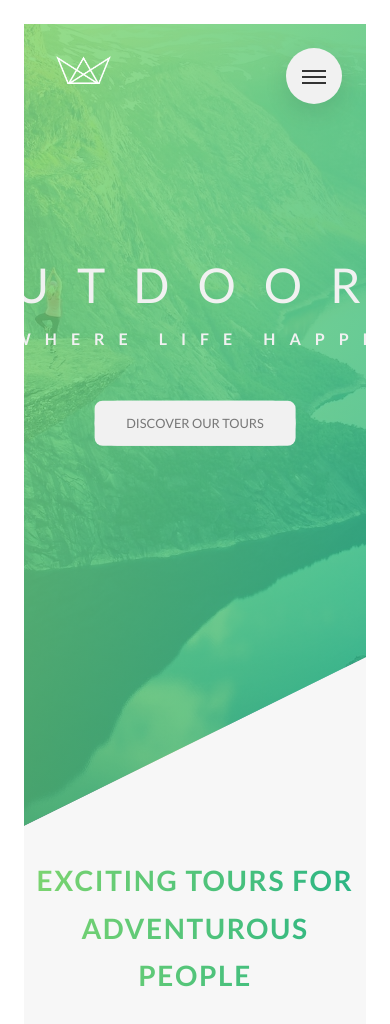
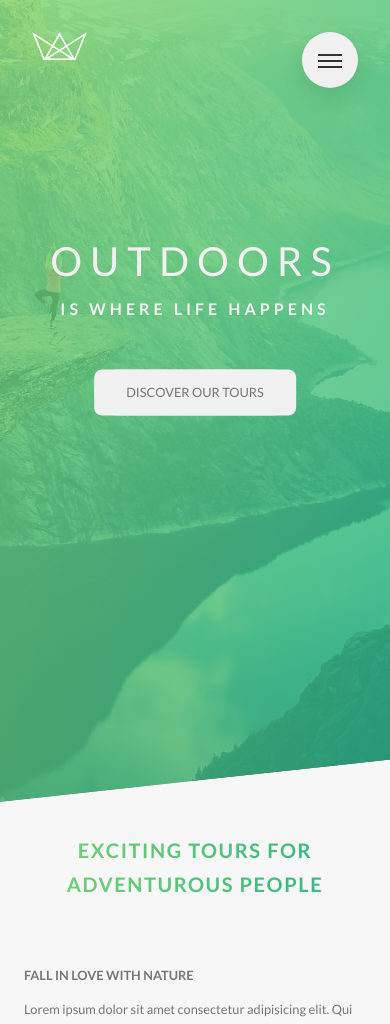
Before and after one commit to peteyb/advanced-css-course, a PHP site: page /Natours/starter/index.php in a window 390 px wide; the page is wider, and only the part inside the window is pictured. Shown: the top 1024 px of that part. Run offline with PHP 8.4, Linux system fonts and the light colour scheme.

Commit message:
media queries

```diff
--- a/Natours/starter/css/style.css
+++ b/Natours/starter/css/style.css
@@ -32,9 +29,16 @@ html {
   @media (max-width: 37.5em) {
     html {
       font-size: 50%; } }
+  @media (min-width: 112.5em) {
+    html {
+      font-size: 75%; } }
 
 body {
-  box-sizing: border-box; }
+  box-sizing: border-box;
+  padding: 3rem; }
+  @media (max-width: 56.25em) {
+    body {
+      padding: 0; } }
 
 @keyframes moveInLeft {
   0% {
@@ -71,7 +75,6 @@ body {
   font-weight: 400;
   line-height: 1.7;
   color: #777;
-  padding: 3rem;
   box-sizing: border-box; }
 
 .heading-primary {
@@ -85,6 +88,10 @@ body {
     font-weight: 400;
     letter-spacing: 3.5rem;
     animation: moveInLeft 1s ease-out; }
+    @media (max-width: 37.5em) {
+      .heading-primary--main {
+        letter-spacing: 1rem;
+        font-size: 5rem; } }
   .heading-primary--sub {
     display: block;
     font-size: 2rem;
@@ -93,6 +100,9 @@ body {
     animation-name: moveInRight;
     animation-duration: 1s;
     animation-timing-function: ease-out; }
+    @media (max-width: 37.5em) {
+      .heading-primary--sub {
+        letter-spacing: .5rem; } }
 
 .heading-secondary {
   font-size: 3.5rem;
@@ -104,6 +114,12 @@ body {
   color: transparent;
   letter-spacing: .2rem;
   transition: all .2s; }
+  @media (max-width: 56.25em) {
+    .heading-secondary {
+      font-size: 3rem; } }
+  @media (max-width: 37.5em) {
+    .heading-secondary {
+      font-size: 2.5rem; } }
   .heading-secondary:hover {
     transform: skewY(2deg) skewX(15deg) scale(1.1);
     text-shadow: 0.5rem 1rem 2rem rgba(0, 0, 0, 0.2); }
@@ -556,6 +572,10 @@ body {
   box-shadow: 0 1rem 3rem rgba(0, 0, 0, 0.1);
   text-align: center;
   cursor: pointer; }
+  @media (max-width: 56.25em) {
+    .navigation__button {
+      top: 4rem;
+      right: 4rem; } }
 
 .navigation__background {
   height: 6rem;
@@ -567,6 +587,10 @@ body {
   background-image: radial-gradient(#7ed56f, #28b485);
   z-index: 1000;
   transition: transform 0.8s cubic-bezier(0.86, 0, 0.07, 1); }
+  @media (max-width: 56.25em) {
+    .navigation__background {
+      top: 4.5rem;
+      right: 4.5rem; } }
 
 .navigation__nav {
   height: 100vh;
@@ -725,6 +773,14 @@ body {
   position: relative;
   -webkit-clip-path: polygon(0 0, 100% 0, 100% 75vh, 0 100%);
   clip-path: polygon(0 0, 100% 0, 100% 75vh, 0 100%); }
+  @media (max-width: 56.25em) {
+    .header {
+      -webkit-clip-path: polygon(0 0, 100% 0, 100% 85vh, 0 100%);
+      clip-path: polygon(0 0, 100% 0, 100% 85vh, 0 100%); } }
+  @media (max-width: 37.5em) {
+    .header {
+      -webkit-clip-path: polygon(0 0, 100% 0, 100% 90vh, 0 100%);
+      clip-path: polygon(0 0, 100% 0, 100% 90vh, 0 100%); } }
   .header__logo-box {
     position: absolute;
     top: 4rem;
--- a/Natours/starter/sass/abstracts/_mixins.scss
+++ b/Natours/starter/sass/abstracts/_mixins.scss
@@ -40,6 +40,6 @@ breakpoint names
         @media (max-width: 75em) { @content };  // 1200px
     }
     @if $breakpoint == big-desk {
-        @media (min-width: 12.5em) { @content };  // 1800px
+        @media (min-width: 112.5em) { @content };  // 1800px
     }
 }
--- a/Natours/starter/sass/abstracts/_variables.scss
+++ b/Natours/starter/sass/abstracts/_variables.scss
@@ -21,7 +21,9 @@ $color-black: #000;
 
 // grid
 $grid-width: 114rem;
-$gutter-vertical: 2rem;
+$grid-width-small: 50rem;
+$gutter-vertical: 8rem;
+$gutter-vertical-small: 6rem;
 $gutter-horizontal: 6rem;
 
 // font size
--- a/Natours/starter/sass/base/_base.scss
+++ b/Natours/starter/sass/base/_base.scss
@@ -9,9 +9,6 @@ html {
     // defines 1rem e.g. 10px = 1rem, as browser default is 16px, 62.5% = 10px
     font-size: 62.5%;
 
-    @include respond(big-desk) {
-        font-size: 75%;  // 1 rem = 12px, 12/16 = 75
-    }
     @include respond(tab-land) {
         font-size: 56.25%;  // 1 rem = 9, 9/16 = 56.25
     }
@@ -21,8 +18,16 @@ html {
     @include respond(phone) {
         font-size: 50%;  // 1rem = 8, 8/16  =50%
     }
+    @include respond(big-desk) {
+        font-size: 75%;  // 1 rem = 12px, 12/16 = 75
+    }
 }
 
 body {
     box-sizing: border-box;
+    padding: 3rem;
+
+    @include respond(tab-port) {
+        padding: 0;
+    }
 }
--- a/Natours/starter/sass/base/_typography.scss
+++ b/Natours/starter/sass/base/_typography.scss
@@ -3,7 +3,6 @@ body {
     font-weight: 400;
     line-height: 1.7;
     color: $color-grey-dark;
-    padding: 3rem;
     box-sizing: border-box;
 }
 
@@ -21,6 +20,11 @@ body {
         letter-spacing: 3.5rem;
 
         animation: moveInLeft 1s ease-out;
+
+        @include respond(phone) {
+            letter-spacing: 1rem;
+            font-size: 5rem;
+        }
     }
 
     &--sub {
@@ -32,6 +36,10 @@ body {
         animation-name: moveInRight;
         animation-duration: 1s;
         animation-timing-function: ease-out;
+
+        @include respond(phone) {
+            letter-spacing: .5rem;
+        }
     }
 }
 
@@ -45,6 +53,14 @@ body {
     color: transparent;
     letter-spacing: .2rem;
     transition: all .2s;
+
+    @include respond(tab-port) {
+        font-size: 3rem;
+    }
+
+    @include respond(phone) {
+        font-size: 2.5rem;
+    }
 
     &:hover {
         transform: skewY(2deg) skewX(15deg) scale(1.1);
--- a/Natours/starter/sass/layout/_footer.scss
+++ b/Natours/starter/sass/layout/_footer.scss
@@ -3,6 +3,10 @@
     padding: 10rem 0;
     font-size: 1.4rem;
     color: $color-grey-light-1;
+
+    @include respond(tab-port) {
+        padding: 8rem 0;
+    }
 
     &__logo-box {
         text-align: center;
@@ -18,6 +22,11 @@
         border-top: 1px solid $color-grey-light-1;
         padding-top: 2rem;
         display: inline-block;
+
+        @include respond(tab-port) {
+            width: 100%;
+            text-align: center;
+        }
     }
 
     &__list {
@@ -54,8 +63,12 @@
     &__copyright {
         border-top: 1px solid $color-grey-light-1;
         padding-top: 2rem;
-        display: inline-block;
         width: 80%;
         float: right;
+
+        @include respond(tab-port) {
+            width: 100%;
+            float: none;
+        }
     }
 }
--- a/Natours/starter/sass/layout/_grid.scss
+++ b/Natours/starter/sass/layout/_grid.scss
@@ -4,6 +4,15 @@
 
     &:not(:last-child) {
         margin-bottom: $gutter-vertical;
+
+        @include respond(tab-port) {
+            margin-bottom: $gutter-vertical-small;
+        }
+    }
+
+    @include respond(tab-port) {
+        max-width: $grid-width-small;
+        padding: 0 3rem;
     }
 
     @include clearfix;
@@ -13,6 +22,15 @@
 
         &:not(:last-child) {
             margin-right: $gutter-horizontal;
+
+            @include respond(tab-port) {
+                margin-right: 0;
+                margin-bottom: $gutter-vertical-small;
+            }
+        }
+
+        @include respond(tab-port) {
+            width: 100% !important;
         }
     }
 
--- a/Natours/starter/sass/layout/_header.scss
+++ b/Natours/starter/sass/layout/_header.scss
@@ -10,6 +10,16 @@
 
     -webkit-clip-path: polygon(0 0, 100% 0, 100% 75vh, 0 100%);
     clip-path: polygon(0 0, 100% 0, 100% 75vh, 0 100%);
+
+    @include respond(tab-port) {
+        -webkit-clip-path: polygon(0 0, 100% 0, 100% 85vh, 0 100%);
+        clip-path: polygon(0 0, 100% 0, 100% 85vh, 0 100%);
+    }
+
+    @include respond(phone) {
+        -webkit-clip-path: polygon(0 0, 100% 0, 100% 90vh, 0 100%);
+        clip-path: polygon(0 0, 100% 0, 100% 90vh, 0 100%);
+    }
 
     &__logo-box {
         position: absolute;
--- a/Natours/starter/sass/layout/_navigation.scss
+++ b/Natours/starter/sass/layout/_navigation.scss
@@ -17,6 +17,11 @@
         box-shadow: 0 1rem 3rem rgba($color-black, .1);
         text-align: center;
         cursor: pointer;
+
+        @include respond(tab-port) {
+            top: 4rem;
+            right: 4rem;
+        }
     }
 
     &__background {
@@ -29,6 +34,11 @@
         background-image: radial-gradient($color-primary-light, $color-primary-dark);
         z-index: 1000;
         transition: transform .8s cubic-bezier(0.86, 0, 0.07, 1);
+
+        @include respond(tab-port) {
+            top: 4.5rem;
+            right: 4.5rem;
+        }
     }
 
     &__nav {
```
Also changed, not shown: other parts of Natours/starter/css/style.css (+26 -5 lines).
